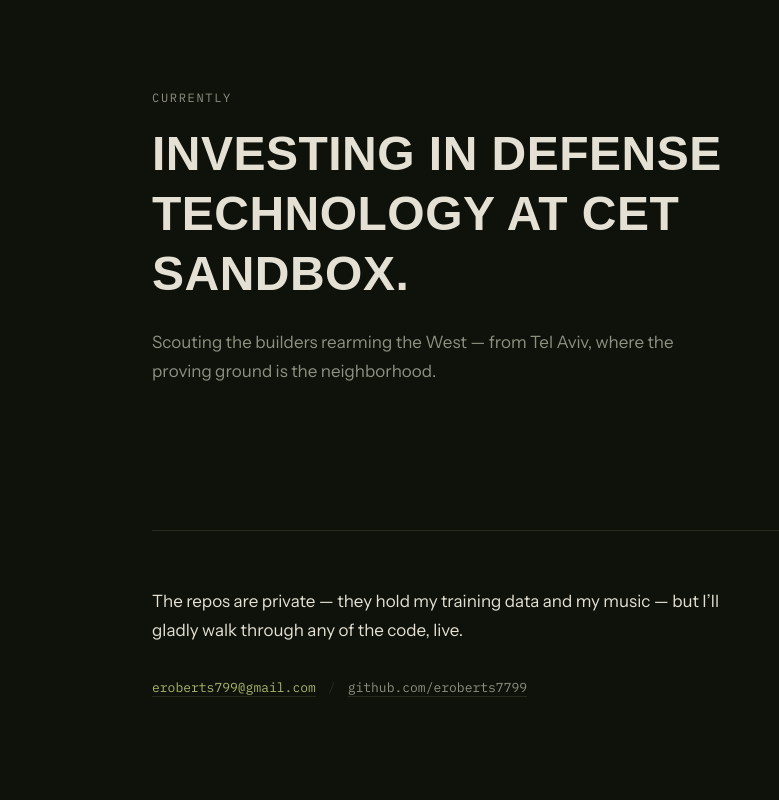
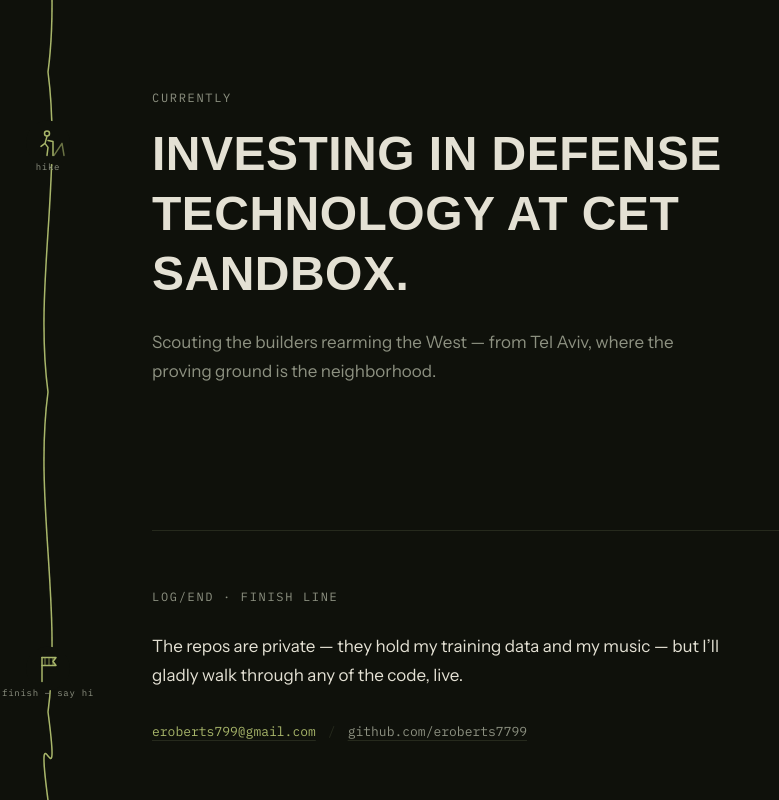
Before and after one commit to eroberts7799/portfolio, a Next.js app: page / in a window 1280 px wide. Shown: the part 2488-3288 px from the top of the page, without its empty margins (0-779 px from the left). Before the commit the page ends 3243 px from the top, so only its background shows below. Built offline with nearby package versions, Linux system fonts and the light colour scheme; a web font is replaced by a local one.

Commit message:
The Course: scroll-drawn GPS route rail with sport waypoints (swim/bike/trail/ski/hike/finish) — his sports as the page's spine

```diff
--- /dev/null
+++ b/app/components/Course.tsx
@@ -0,0 +1,208 @@
+"use client";
+
+import { useEffect, useRef, useState } from "react";
+
+// The page as a race course: a GPS-track line draws down the left gutter as
+// you scroll, passing waypoints for the sports Ethan actually does.
+
+const RAIL_W = 96;
+const CX = 48;
+
+type Waypoint = { at: number; label: string; icon: React.ReactNode };
+
+// Minimal stroke pictograms, drawn in a 32x32 box centered on the rail.
+const stroke = {
+  stroke: "currentColor",
+  strokeWidth: 1.5,
+  strokeLinecap: "round" as const,
+  strokeLinejoin: "round" as const,
+  fill: "none",
+};
+
+const WAYPOINTS: Waypoint[] = [
+  {
+    at: 0.06,
+    label: "swim 1.9k",
+    icon: (
+      <g {...stroke}>
+        <path d="M4,22 q4,-4 8,0 t8,0 t8,0" />
+        <circle cx="13" cy="11" r="2.5" />
+        <path d="M16,13 l7,4" />
+      </g>
+    ),
+  },
+  {
+    at: 0.26,
+    label: "bike 90k",
+    icon: (
+      <g {...stroke}>
+        <circle cx="9" cy="22" r="5" />
+        <circle cx="23" cy="22" r="5" />
+        <path d="M9,22 l5,-9 h6 l3,9 M14,13 l-3,0 M19,13 l1,-3 h3" />
+      </g>
+    ),
+  },
+  {
+    at: 0.46,
+    label: "trail run 21.1k",
+    icon: (
+      <g {...stroke}>
+        <circle cx="18" cy="8" r="2.5" />
+        <path d="M17,11 l-4,6 l4,4 l-1,7 M13,17 l-5,2 M17,15 l6,2 l3,-2" />
+      </g>
+    ),
+  },
+  {
+    at: 0.64,
+    label: "ski",
+    icon: (
+      <g {...stroke}>
+        <circle cx="17" cy="7" r="2.5" />
+        <path d="M16,10 l-3,6 l5,4 l-2,6 M13,16 l-4,-2 M18,14 l5,3" />
+        <path d="M5,27 l22,0 M7,30 l22,0" />
+      </g>
+    ),
+  },
+  {
+    at: 0.8,
+    label: "hike",
+    icon: (
+      <g {...stroke}>
+        <circle cx="15" cy="7" r="2.5" />
+        <path d="M15,10 l-2,7 l3,4 l-1,8 M13,17 l-4,3 M16,14 l5,1 l0,14" />
+        <path d="M22,29 l8,-12 l2,12" opacity="0.6" />
+      </g>
+    ),
+  },
+  {
+    at: 0.96,
+    label: "finish — say hi",
+    icon: (
+      <g {...stroke}>
+        <path d="M10,5 v24" />
+        <path d="M10,5 h14 l-3,4 l3,4 h-14" />
+        <path d="M13,6 v6 M17,6 v6 M21,6 v6" opacity="0.5" />
+      </g>
+    ),
+  },
+];
+
+function buildPath(height: number) {
+  // Gentle GPS wander: cubic segments alternating around the rail center.
+  const seg = 320;
+  const n = Math.max(2, Math.ceil(height / seg));
+  let d = `M${CX},0`;
+  for (let i = 0; i < n; i++) {
+    const y0 = i * seg;
+    const y1 = Math.min(height, (i + 1) * seg);
+    const dir = i % 2 === 0 ? 1 : -1;
+    const bend = 14 * dir;
+    d += ` C${CX + bend},${y0 + seg * 0.33} ${CX - bend},${y1 - seg * 0.33} ${CX},${y1}`;
+  }
+  return d;
+}
+
+export default function Course() {
+  const [height, setHeight] = useState(0);
+  const [progress, setProgress] = useState(0);
+  const [reduced, setReduced] = useState(false);
+  const pathRef = useRef<SVGPathElement>(null);
+  const [pathLen, setPathLen] = useState(0);
+  const ticking = useRef(false);
+
+  useEffect(() => {
+    setReduced(matchMedia("(prefers-reduced-motion: reduce)").matches);
+    const measure = () => setHeight(document.documentElement.scrollHeight);
+    measure();
+    const ro = new ResizeObserver(measure);
+    ro.observe(document.body);
+    const onScroll = () => {
+      if (ticking.current) return;
+      ticking.current = true;
+      requestAnimationFrame(() => {
+        const doc = document.documentElement;
+        const max = doc.scrollHeight - window.innerHeight;
+        // Finish the course slightly before absolute bottom so the flag lights.
+        setProgress(max > 0 ? Math.min(1, (window.scrollY / max) * 1.06) : 1);
+        ticking.current = false;
+      });
+    };
+    window.addEventListener("scroll", onScroll, { passive: true });
+    onScroll();
+    return () => {
+      ro.disconnect();
+      window.removeEventListener("scroll", onScroll);
+    };
+  }, []);
+
+  useEffect(() => {
+    if (pathRef.current) setPathLen(pathRef.current.getTotalLength());
+  }, [height]);
+
+  if (height === 0) {
+    return <div aria-hidden="true" className="hidden xl:block" />;
+  }
+
+  const shown = reduced ? 1 : progress;
+
+  return (
+    <div
+      aria-hidden="true"
+      className="pointer-events-none absolute left-0 top-0 hidden h-full xl:block"
+      style={{ width: RAIL_W }}
+    >
+      <svg width={RAIL_W} height={height} className="absolute left-0 top-0">
+        <path
+          d={buildPath(height)}
+          fill="none"
+          stroke="var(--rule)"
+          strokeWidth="1.5"
+          strokeDasharray="4 6"
+        />
+        <path
+          ref={pathRef}
+          d={buildPath(height)}
+          fill="none"
+          stroke="var(--phosphor)"
+          strokeWidth="1.5"
+          strokeDasharray={pathLen || 1}
+          strokeDashoffset={(pathLen || 1) * (1 - shown)}
+          style={{ transition: "stroke-dashoffset 120ms linear" }}
+        />
+        {WAYPOINTS.map((w) => {
+          const passed = shown >= w.at;
+          const y = w.at * height;
+          return (
+            <g
+              key={w.label}
+              transform={`translate(${CX - 16},${y - 16})`}
+              color={passed ? "var(--phosphor)" : "var(--rule)"}
+              style={{ transition: "color 400ms ease" }}
+            >
+              <circle
+                cx="16"
+                cy="16"
+                r="22"
+                fill="var(--night)"
+                stroke="none"
+              />
+              {w.icon}
+              <text
+                x="16"
+                y="44"
+                textAnchor="middle"
+                fill={passed ? "var(--dust)" : "var(--rule)"}
+                fontSize="9"
+                fontFamily="var(--font-mono)"
+                letterSpacing="0.08em"
+                style={{ transition: "fill 400ms ease" }}
+              >
+                {w.label}
+              </text>
+            </g>
+          );
+        })}
+      </svg>
+    </div>
+  );
+}
--- a/app/page.tsx
+++ b/app/page.tsx
@@ -1,6 +1,7 @@
 import BootLog from "./components/BootLog";
 import AwdjDemo from "./components/AwdjDemo";
 import Ecg from "./components/Ecg";
+import Course from "./components/Course";
 import vitals from "../data/vitals.json";
 
 const bootLines = [
@@ -60,7 +61,9 @@
 
 export default function Home() {
   return (
-    <div className="mx-auto max-w-5xl px-6">
+    <div className="relative">
+      <Course />
+      <div className="mx-auto max-w-5xl px-6">
       {/* Nav */}
       <header className="flex items-center justify-between py-6 font-mono text-[0.8125rem]">
         <p className="text-bone">
@@ -180,7 +183,10 @@
 
         {/* Contact */}
         <footer className="mt-28 border-t border-rule py-14 sm:mt-36">
-          <p className="max-w-xl">
+          <p className="font-mono text-[0.75rem] uppercase tracking-[0.14em] text-dust">
+            log/end · finish line
+          </p>
+          <p className="mt-6 max-w-xl">
             The repos are private — they hold my training data and my music —
             but I’ll gladly walk through any of the code, live.
           </p>
@@ -201,6 +207,7 @@
           </p>
         </footer>
       </main>
+      </div>
     </div>
   );
 }
```
